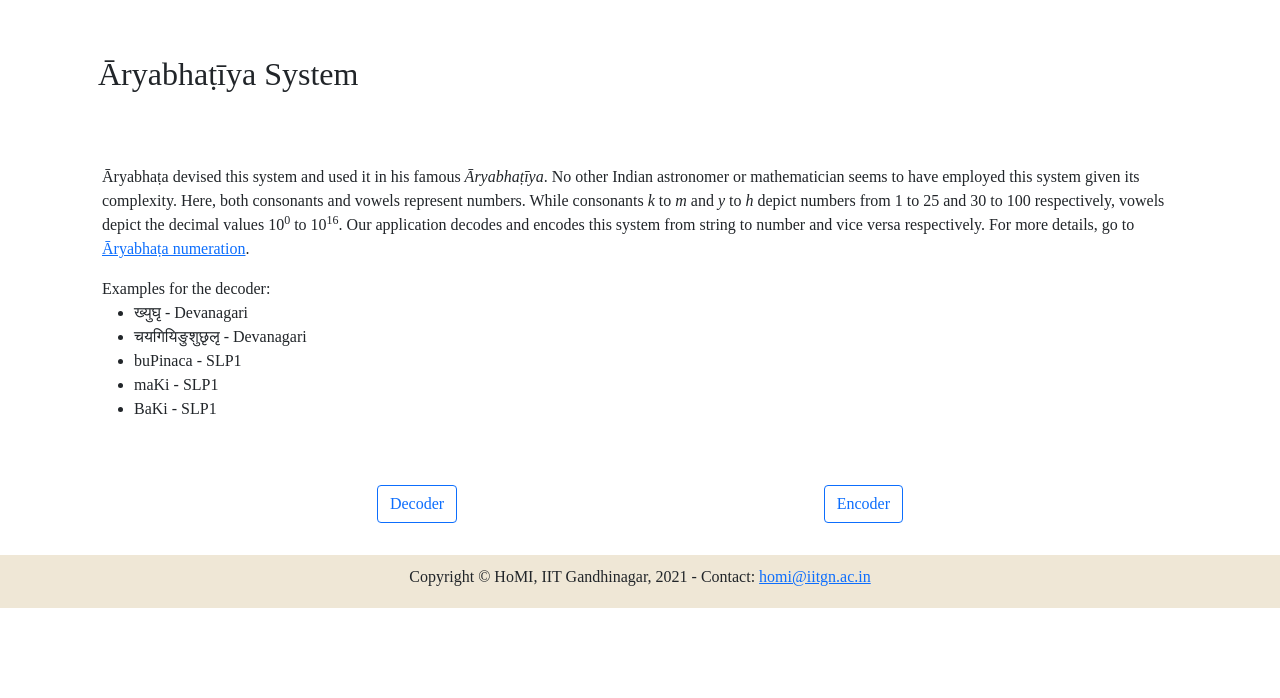
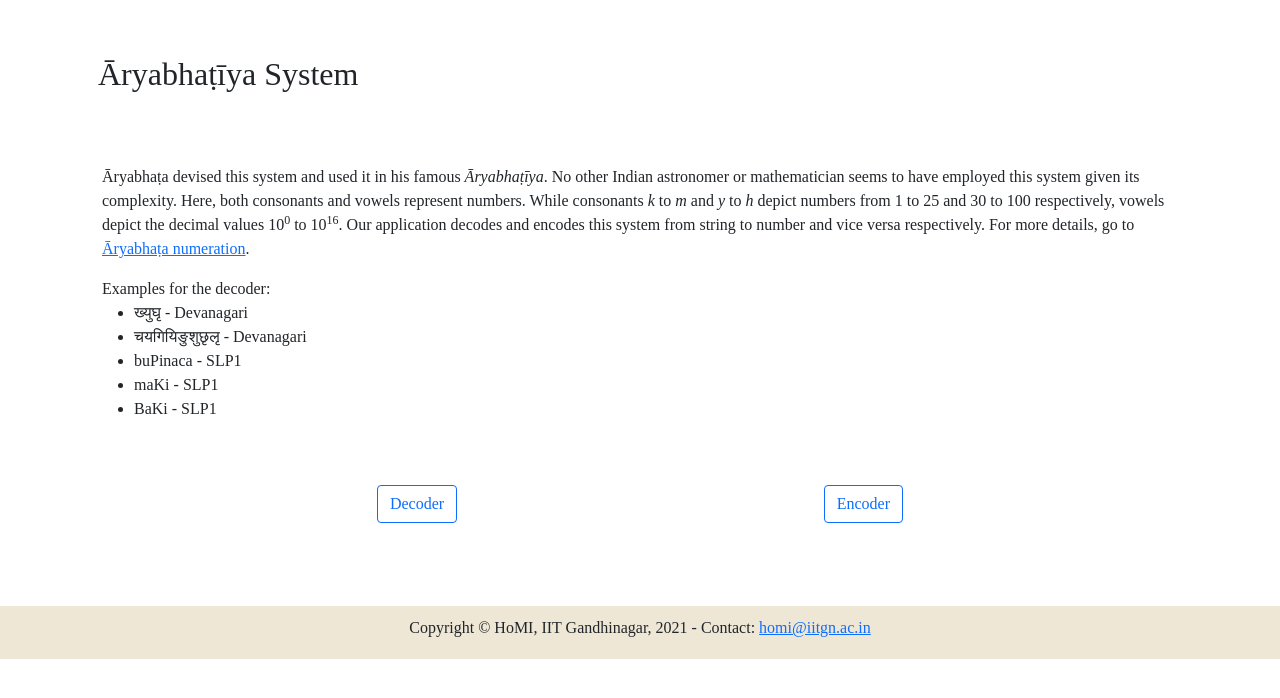
Before and after one commit to HrushikeshPawar/HoMI-Project, a Flask app: page /aryabhatan in a window 1280 px wide. Shown: the part 89-787 px from the top of the page. Run offline with Flask 2, Linux system fonts and the light colour scheme.

Commit message:
Updated Container Height

```diff
--- a/app/templates/base.html
+++ b/app/templates/base.html
@@ -75,7 +75,7 @@
             </div>
         </div>
     </nav>
-    <div class="container foot" style="min-height: 506px;">
+    <div class="container foot" style="min-height: 575px;">
     {% block content %}{% endblock content %}
     </div>
 
```
